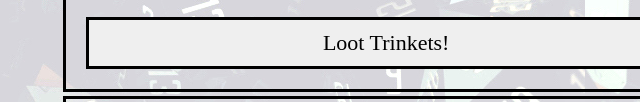
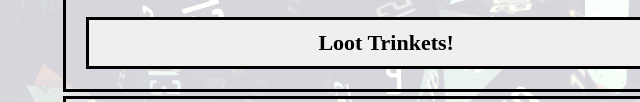
Before and after one commit to jhoxton/DnD_LootGenerator, a plain HTML site: page index.html in a window 1280 px wide. Shown: the part 698-800 px from the top of the page, 135-775 px from the left. Drawn offline with Linux system fonts and the light colour scheme; a web font is replaced by a local one.

Commit message:
Update index.html

```diff
--- a/index.html
+++ b/index.html
@@ -45,7 +45,7 @@
       <p id="trinketOutput"></p>
     </div>
     <button onClick="genTrinket()" class="button">
-      <div class="lootButtonFont"> Loot Trinkets!</div>
+      <div class="lootButtonFont"><strong> Loot Trinkets!</strong></div>
     </button>
   </div>
 
```
